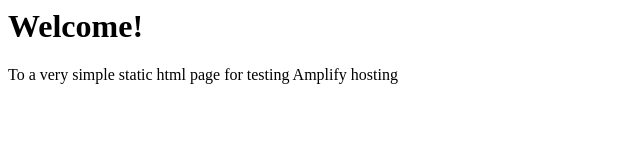
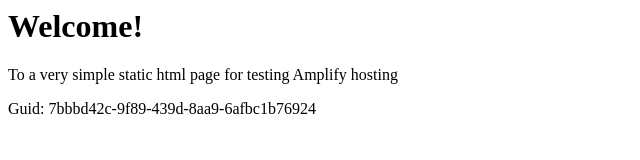
Before and after one commit to aws-aemilia-fra/Github-PR-Commit-Integration-Test-DoNotTouch-Gith-P5X5MO5I-v1-prod-eu-central-1, a website: page src/index.html in a window 1280 px wide. Shown: the whole page, without its empty margins (0-640 px from the left). Drawn offline with Linux system fonts and the light colour scheme.

Commit message:
commit from integ tests

```diff
--- a/src/index.html
+++ b/src/index.html
@@ -1,3 +1,5 @@
+
+
 <html lang="en">
 
 <head>
@@ -10,6 +12,6 @@
 <body>
     <h1>Welcome!</h1>
     <p>To a very simple static html page for testing Amplify hosting</p>
-</body>
+    <p>Guid: 7bbbd42c-9f89-439d-8aa9-6afbc1b76924</p></body>
 
 </html>
```
